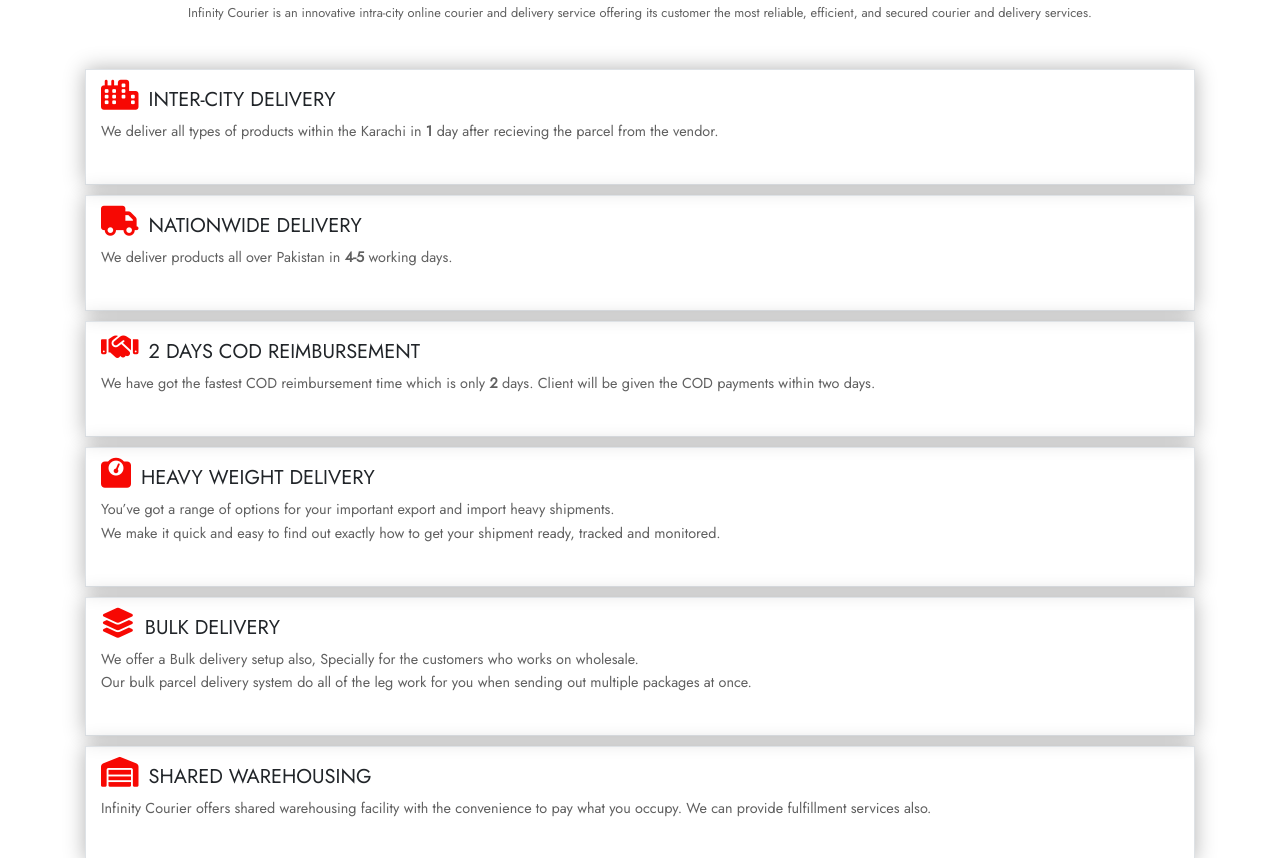
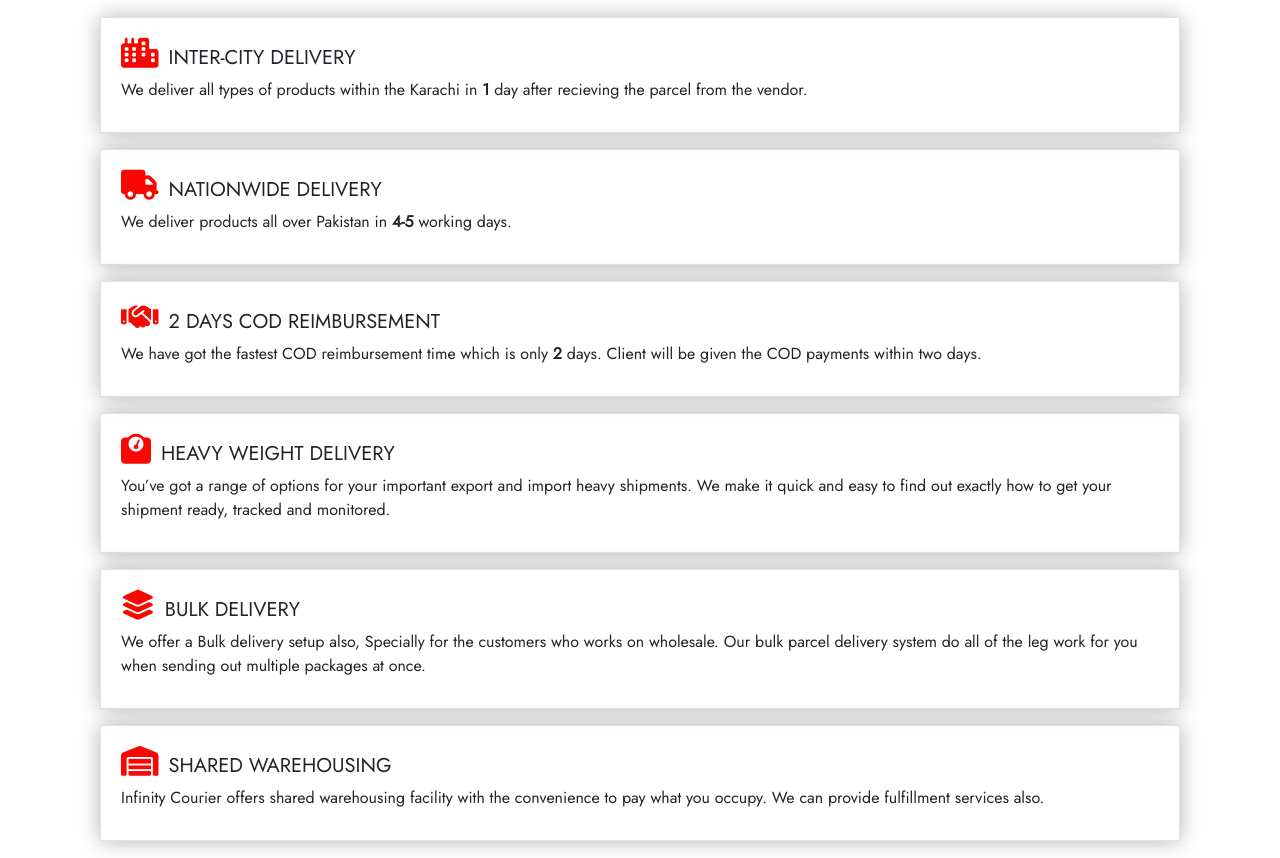
Before and after one commit to khizramk02/InfinityCourier, a plain HTML site: page index.html in a window 1280 px wide. Shown: the part 1181-2039 px from the top of the page. Drawn offline with nearby package versions, Linux system fonts and the light colour scheme; a script that the page names is missing.

Commit message:
Code Updated

```diff
--- a/css/style.css
+++ b/css/style.css
@@ -1,31 +1,46 @@
-html{scroll-behavior: smooth;}
+html {
+  scroll-behavior: smooth;
+}
 
-*{margin: 0; padding: 0; box-sizing: border-box;
+* {
+  margin: 0;
+  padding: 0;
+  box-sizing: border-box;
   /* font-family: 'Poppins', sans-serif;*/
   font-family: 'Jost', sans-serif;
 }
-p,h6{
+p,
+h6 {
   font-size: 0.9rem;
   line-height: 1.6;
   font-weight: 400;
   color: #606060;
 }
-a{text-decoration: none;}
-a:hover{text-decoration: none;}
-li{list-style-type: none;}
+a {
+  text-decoration: none;
+}
+a:hover {
+  text-decoration: none;
+}
+li {
+  list-style-type: none;
+}
 
-.header{
+.header {
   width: 100%;
   height: 100vh;
-    background-image: linear-gradient(rgba(133, 24, 24, 0.479), rgba(180, 26, 26, 0.527)) , url('../images/header\ background.jpg');
+  background-image: linear-gradient(
+      rgba(133, 24, 24, 0.479),
+      rgba(180, 26, 26, 0.527)
+    ),
+    url('../images/header\ background.jpg');
   background-repeat: no-repeat;
   background-size: 100% 100%;
   position: relative;
-    clip-path: polygon(100% 0,100% 75%,50% 100%,0 75%,0 0);
-
+  clip-path: polygon(100% 0, 100% 75%, 50% 100%, 0 75%, 0 0);
 }
-.header::before{
-    content: "";
+.header::before {
+  content: '';
   position: absolute;
   top: 0;
   left: 0;
@@ -35,8 +50,8 @@ li{list-style-type: none;}
   z-index: -1;
   background: linear-gradient(to right, #1e5799 0%, #3ccdbb 0%, #16c9f6 100%);
 }
-.navbar::before{
-    content: "";
+.navbar::before {
+  content: '';
   position: absolute;
   top: 0;
   left: 0;
@@ -44,34 +59,37 @@ li{list-style-type: none;}
   bottom: 0;
   opacity: 0.3;
   z-index: -1;
-    background-image: linear-gradient(rgba(155, 88, 49, 0.479), rgba(90, 22, 22, 0.466));
+  background-image: linear-gradient(
+    rgba(155, 88, 49, 0.479),
+    rgba(90, 22, 22, 0.466)
+  );
   /* background: linear-gradient(to right, #1e5799 0%, #3ccdbb 0%, #16c9f6 100%); */
 }
-.nav-item a{
+.nav-item a {
   color: #fff;
   font-weight: bold;
 }
-.nav-link:hover{
+.nav-link:hover {
   color: #f70803;
 }
-.header-section{
-    width : 100%;
+.header-section {
+  width: 100%;
   height: inherit;
   color: #fff;
   text-align: center;
   position: relative;
 }
-.center-div{
+.center-div {
   position: absolute;
   top: 50%;
   left: 50%;
   width: 100%;
   height: auto;
-    transform: translate(-50%,-50%);
-    -ms-transform: translate(-50%,-50%);
-    -webkit-transform: translate(-50%,-50%);
+  transform: translate(-50%, -50%);
+  -ms-transform: translate(-50%, -50%);
+  -webkit-transform: translate(-50%, -50%);
 }
-.header-buttons a{
+.header-buttons a {
   font-size: 1rem;
   border: 1px solid white;
   border-radius: 100px;
@@ -83,116 +101,123 @@ li{list-style-type: none;}
   line-height: 1.4;
   text-align: center;
 }
-.header-buttons{
+.header-buttons {
   display: flex;
   justify-content: center;
 }
-.header-buttons a:hover{
+.header-buttons a:hover {
   /* color: #50d1c0; */
-    color : #f70803;
+  color: #f70803;
   background-color: white;
   text-decoration: none;
-    box-shadow: 0 0 20px 0 rgba(0,0,0,0.3);
+  box-shadow: 0 0 20px 0 rgba(0, 0, 0, 0.3);
 }
-.center-div p{
+.center-div p {
   font-size: 1.3rem;
   padding: 10px 0 20px 0;
   color: white;
   font-weight: bold;
 }
-#logo{
+#logo {
   /* padding-left: 90px; */
   width: auto;
 }
-.gap{
+.gap {
   margin-top: 20px;
 }
 
 @media only screen and (max-width: 578px) {
-    .center-div h1{
+  .center-div h1 {
     font-size: 25px;
   }
 
-    .center-div p{
+  .center-div p {
     font-size: 0.9rem;
   }
 
-    .header-buttons a{
+  .header-buttons a {
     font-size: 15px;
     font-size: 0.7rem;
+  }
+
+  .nav-item a {
+    padding: 0 !important;
+    font-size: 12px;
   }
 }
 /**********************header part ends********************
 
 *****************three extra header div starts*******************/
-.header-extra{
+.header-extra {
   width: 100%;
   height: auto;
   text-align: center;
   padding-top: 40px;
 }
-.header-extra i{
-    color : #f70803;
+.header-extra i {
+  color: #f70803;
 }
 
-.navbar{
-    color : #f70803 !important;
+.navbar {
+  color: #f70803 !important;
 }
-.extradiv{
+.extradiv {
   background: white;
   border: medium none;
   padding: 40px !important;
   border-radius: 3px;
   transition: 0.3s;
 }
-.extradiv h2{
+.extradiv h2 {
   font-size: 1.1rem;
   line-height: 1.1;
   font-weight: bold;
   margin: 20px 0 15px 0;
   word-spacing: 4px;
 }
-.extradiv:hover{
-    box-shadow: 0 0 20px 0 rgba(0,0,0,0.3);
+.extradiv:hover {
+  box-shadow: 0 0 20px 0 rgba(0, 0, 0, 0.3);
   transform: translateY(-20px);
 }
 
 /*****************three extra header div ends*******************/
 
 /*****************service start*******************/
-.headings{
-    padding: 30px !important;
-}
-.heading2 p{
-    padding-bottom: 15px;
 
-}
-.border{
+.border {
   /* border: 2px solid #606060; */
-    box-shadow: 0 0 20px 0 rgba(0,0,0,0.3);
-    padding: 10px;
+  box-shadow: 0 0 20px 0 rgba(0, 0, 0, 0.3);
+  padding: 20px;
   margin-bottom: 10px;
+  height: 100%;
   /* height: 100% !important; */
 }
-#service span{
+.border strong {
+  display: inline;
+  position: relative;
+}
+#service span {
   font-weight: bold;
+  display: inline;
 }
-#service i{
+#service i {
   color: #f70803;
   padding-right: 10px;
   font-size: 30px;
 }
 
 @media only screen and (max-width: 580px) {
-
+  .border h5 {
+    font-size: 16px;
+  }
 }
 /*****************service ends*******************/
 
 /**********************counter starts********************/
-.counter{
+.counter {
   margin: 80px 0;
 }
-.counter h1{
+.counter h1 {
   font-size: 2rem;
   text-align: center;
 }
@@ -202,7 +227,7 @@ li{list-style-type: none;}
     font-size: 0.7rem;
     font-weight: bold;
   }
-    .counter h1{
+  .counter h1 {
     font-size: 1.2rem;
   }
 }
@@ -211,43 +236,43 @@ li{list-style-type: none;}
     font-size: 0.6rem;
     font-weight: bold;
   }
-    .counter h1{
+  .counter h1 {
     font-size: 1rem;
   }
 }
 /**********************counter end********************/
 
 /*****************reviews start*******************/
-.reviews{
+.reviews {
   width: 100%;
   height: 100%;
   padding: 40px 0;
 }
-.box{
+.box {
   text-align: center;
   border: 1px solid rgba(0, 0, 0, 0.2);
   box-shadow: 0 5px 10px 0 rgba(0, 0, 0, 0.3);
   border-radius: 2px;
   transition: 0.3s ease;
 }
-.box:hover{
+.box:hover {
   background: #1292a8b0;
 }
-.box:hover p{
+.box:hover p {
   color: #fff;
 }
-.carousel-indicators{
+.carousel-indicators {
   position: absolute;
   right: 0;
   bottom: -60px !important;
 }
-.carousel-indicators li{
+.carousel-indicators li {
   background-color: #1292a8b0 !important;
 }
-.box a{
+.box a {
   position: relative;
 }
-.box a img{
+.box a img {
   width: 100px;
   height: 100px;
   border-radius: 60%;
@@ -257,7 +282,7 @@ li{list-style-type: none;}
 
 } */
 
-.box h1{
+.box h1 {
   font-size: 15px;
   font-weight: 700;
   margin-bottom: 25px;
@@ -272,27 +297,27 @@ li{list-style-type: none;}
 /**********************reviews end********************/
 
 /**********************about start********************/
-.aboutUs p{
+.aboutUs p {
   font-size: 18px;
   font-weight: 550;
   /* justify-content: center; */
   text-align: justify;
   color: #000000;
 }
-.aboutUs h5{
+.aboutUs h5 {
   margin-bottom: 20px;
   margin-top: 20px;
   color: #f70803;
 }
-.aboutUs{
+.aboutUs {
   margin-bottom: 25px;
   height: 100%;
 }
-#about{
+#about {
   padding: 15px;
 }
 @media only screen and (max-width: 686px) {
-    .aboutUs{
+  .aboutUs {
     margin-bottom: 50px;
   }
 }
@@ -306,78 +331,81 @@ li{list-style-type: none;}
 /**********************about end********************/
 
 /**********************more about start********************/
-#more-about li{
+#more-about li {
   font-size: 1.4rem;
   font-weight: 400;
 }
-#more-about h4{
+#more-about h4 {
   font-size: 1.3rem;
   font-weight: 400;
 }
 
-#more-about i{
+#more-about i {
   font-size: 25px;
   padding-right: 10px;
   align-items: center;
   align-self: center;
   text-align: center;
   color: #f70803;
-
 }
-#more-about i:hover{
+#more-about i:hover {
   color: #9e2220;
 }
 @media only screen and (max-width: 443px) {
-    #more-about li{
+  #more-about li {
     font-size: 1rem;
   }
-    #more-about i{
+  #more-about i {
     font-size: 18px;
   }
 }
 @media only screen and (max-width: 373px) {
-    #more-about li{
+  #more-about li {
     font-size: 0.8rem;
   }
-    #more-about i{
+  #more-about i {
     font-size: 15px;
   }
 }
 /********************** more about end********************/
 
-
 /**********************contact start********************/
-.contactUs{
-    background-image: linear-gradient(to right, rgba(143, 25, 25, 0.644), #9e2220d5 , rgba(27, 25, 26, 0.575));
+.contactUs {
+  background-image: linear-gradient(
+    to right,
+    rgba(143, 25, 25, 0.644),
+    #9e2220d5,
+    rgba(27, 25, 26, 0.575)
+  );
   color: white;
-
 }
-.footer h5{
+.footer h5 {
   margin-top: 30px;
 }
-.contactUs p{
+.contactUs p {
   color: whitesmoke;
 }
-.contactUs a{
+.contactUs a {
   color: whitesmoke;
   text-decoration: none;
   padding: 8px;
 }
-.contactUs a:hover{
+.contactUs a:hover {
   color: whitesmoke;
   text-decoration: none;
 }
 
-.copyright{
+.copyright {
   color: white;
   font-weight: 700;
 }
-.copyright span{
+.copyright span {
   display: flex;
   float: right;
 }
 @media only screen and (max-width: 578px) {
-    .copyright span , p{
+  .copyright span,
+  p {
     display: flex;
     float: left;
     font-size: 0.8rem;
@@ -385,7 +413,7 @@ li{list-style-type: none;}
   }
 }
 
-  #myBtn{
+#myBtn {
   /* display: none; */
   position: fixed;
   bottom: 100px;
@@ -397,32 +425,28 @@ li{list-style-type: none;}
   padding: 10px;
   border-radius: 10px;
 }
-  #myBtn:hover{
+#myBtn:hover {
   background-color: #9e2220;
 }
 
-  .padd{
-      padding-left: 90px;
-  }
-  .pad{
-      padding-right: 90px;
+.pad {
+  padding: 20px;
   text-align: center;
 }
-  .pad iframe{
+.pad iframe {
   display: flex;
   align-items: center;
   text-align: center;
-
 }
 
 @media only screen and (max-width: 505px) {
-    .padd{
+  .padd {
     padding-left: 70px;
   }
 }
 
 @media only screen and (max-width: 360px) {
-    .padd{
+  .padd {
     padding-left: 50px;
   }
 }
--- a/index.html
+++ b/index.html
@@ -112,48 +112,71 @@
     <!-- **********************services/offer starts******************** -->
 
     <section class="serivces container" id="service">
-      <div>
       <div class="headings text-center">
             <h2 class=" font-weight-bold">OUR SERVICES</h2>
             <p style="font-size : 0.8rem;">Infinity Courier is an innovative intra-city online courier and delivery service offering its customer
                  the most reliable, efficient, and secured courier and delivery services.</p>
-        </div>
-        <div class="heading2">
-            <div class="border col-lg-12">
+      </div>
+        <div class = "container">
+          <div class="row">
+            <div class="col-lg-12 py-2">
+              <div class="border">
                 <h5><i class="fas fa-city"></i>INTER-CITY DELIVERY</h5>
-                <p>We deliver all types of products within the Karachi in <span>1</span> day after recieving the parcel from the vendor.</p>
+                <div>We deliver all types of products within the Karachi in <span>1</span> day after recieving the parcel from the vendor.</div>
+              </div>
             </div>
-            <div class="border col-lg-12">
-                <h5><i class="fas fa-truck"></i>NATIONWIDE DELIVERY</h5>
-                <p>We deliver products all over Pakistan in <span>4-5</span> working days.</p>
-            </div>
-
-            <div class="border col-lg-12">
-              <h5><i class="fas fa-handshake"></i>2 DAYS COD REIMBURSEMENT</h5>
-              <p>We have got the fastest COD reimbursement time which is only <span>2</span> days. Client will be given the COD
-                payments within two days.
-              </p>
           </div>
 
+          <div class="row">
+            <div class="col-lg-12 py-2">
+                <div class="border">
+                  <h5><i class="fas fa-truck"></i>NATIONWIDE DELIVERY</h5>
+                  <div>We deliver products all over Pakistan in <span>4-5</span> working days.</div>
+                </div>
+            </div>
+          </div>
 
-            <div class="border col-lg-12">
-                <h5><i class="fas fa-weight"></i>HEAVY WEIGHT DELIVERY</h5>
-                <p>You’ve got a range of options for your important export and import heavy shipments.<br>We make it quick and easy
-                     to find out exactly how to get your shipment ready, tracked and monitored.</p>
+          <div class="row">
+            <div class="col-lg-12 py-2">
+              <div class="border">
+                <h5><i class="fas fa-handshake"></i>2 DAYS COD REIMBURSEMENT</h5>
+                <div>We have got the fastest COD reimbursement time which is only <span>2</span> days. Client will be given the COD
+                  payments within two days.
+                </div>
+              </div>
             </div>
-            <div class="border col-lg-12">
+          </div>
+
+          <div class="row">
+            <div class="col-lg-12 py-2">
+                <div class="border">
+                  <h5><i class="fas fa-weight"></i>HEAVY WEIGHT DELIVERY</h5>
+                  <div>You’ve got a range of options for your important export and import heavy shipments. We make it quick and easy
+                    to find out exactly how to get your shipment ready, tracked and monitored.</div>
+                  </div>
+            </div>
+          </div>
+
+           <div class="row">
+            <div class="col-lg-12 py-2">
+              <div class="border">
                 <h5><i class="fas fa-layer-group"></i>BULK DELIVERY</h5>
-                <p>We offer a Bulk delivery setup also, Specially for the customers who works on wholesale.
-                    <br>Our bulk parcel delivery system do all of the leg work for you when sending out multiple packages at once. </p>
+                <div>We offer a Bulk delivery setup also, Specially for the customers who works on wholesale.
+                  Our bulk parcel delivery system do all of the leg work for you when sending out multiple packages at once. </div>
+              </div>
             </div>
+          </div>
 
-            <div class="border col-lg-12">
-              <h5><i class="fas fa-warehouse"></i>SHARED WAREHOUSING</h5>
-              <p>Infinity Courier offers shared warehousing facility with the convenience to pay what you occupy. We can provide fulfillment services also.</p>
+          <div class="row">
+            <div class="col-lg-12 py-2">
+              <div class="border">
+                <h5><i class="fas fa-warehouse"></i>SHARED WAREHOUSING</h5>
+                <div>Infinity Courier offers shared warehousing facility with the convenience to pay what you occupy. We can provide fulfillment services also.</di>
+              </div>
+          </div>
           </div>
 
         </div>
-      </div>
     </section>
 
     <!-- *****************services/offer ends*************************** -->
```
Lines whose indentation alone changed are shown as unchanged.
